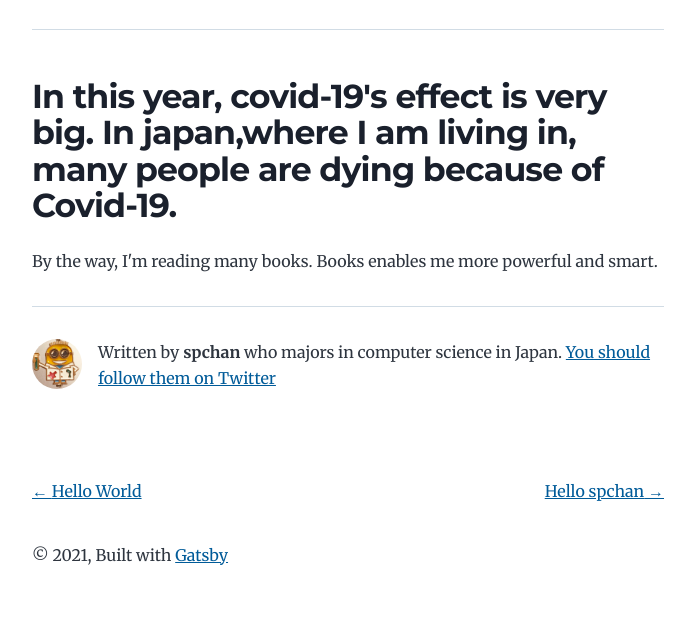
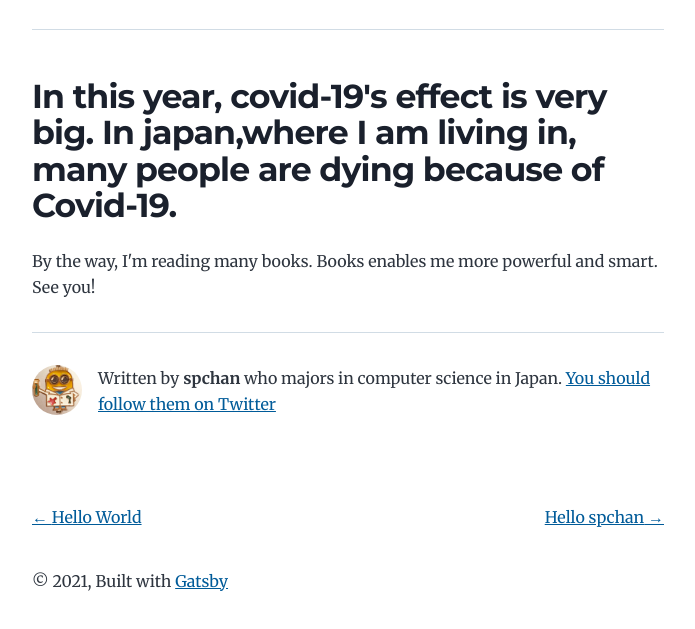
Before and after one commit to speed1313/my-blog-site, a Gatsby site: page /new-beginnings/ in a window 1280 px wide. Shown: the part 211-840 px from the top of the page, without its empty margins (292-987 px from the left). Built offline with nearby package versions, Linux system fonts and the light colour scheme; Gatsby itself is replaced by a stand-in of ours.

Commit message:
add index.md "See you"

```diff
--- a/content/blog/new-beginnings/index.md
+++ b/content/blog/new-beginnings/index.md
@@ -9,3 +9,4 @@ description: This is a custom description for SEO and Open Graph purposes, rathe
 In this year, covid-19's effect is very big. In japan,where I am living in, many people are dying because of Covid-19.
 ---
 By the way, I'm reading many books. Books enables me more powerful and smart.
+See you!
```
